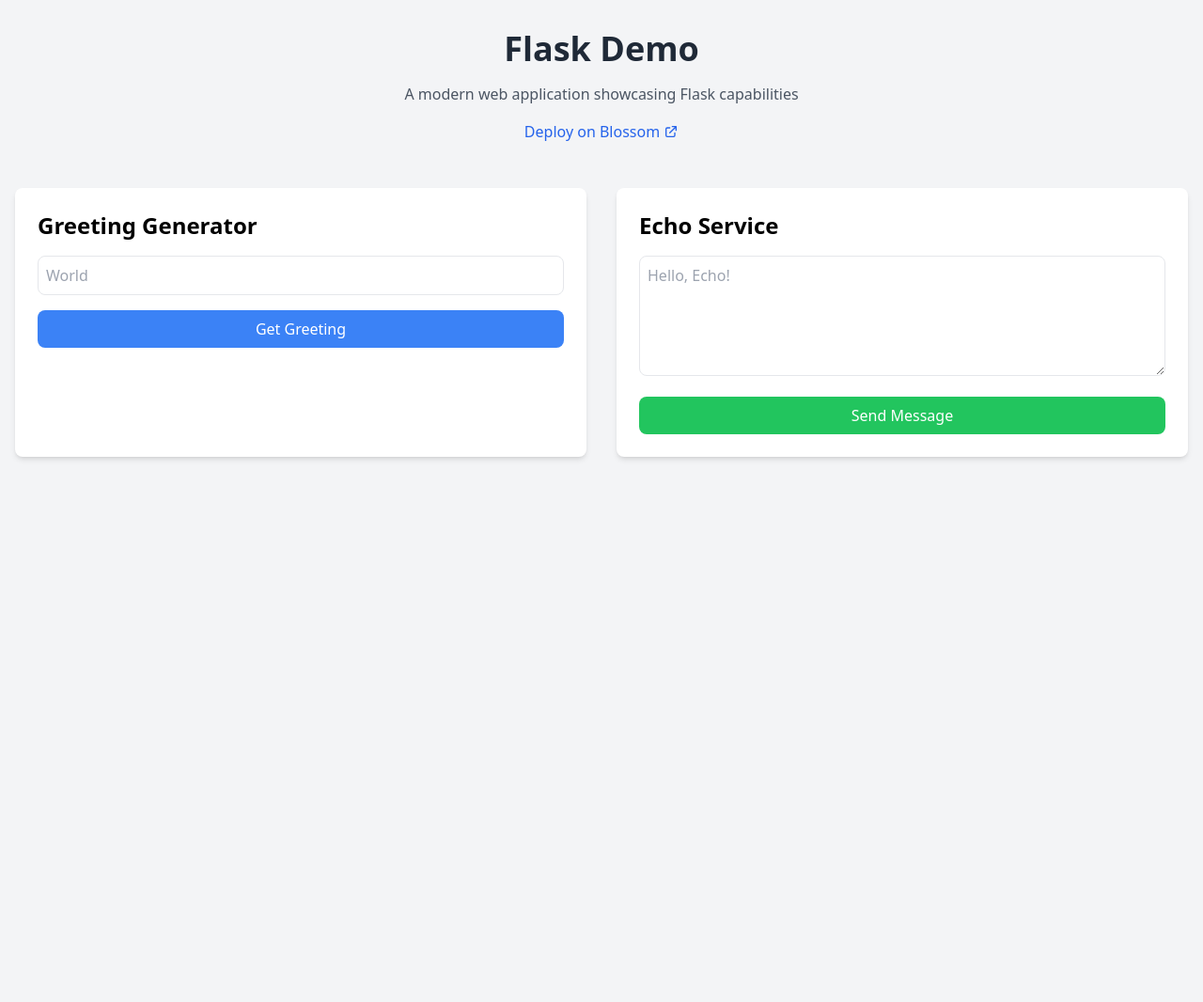
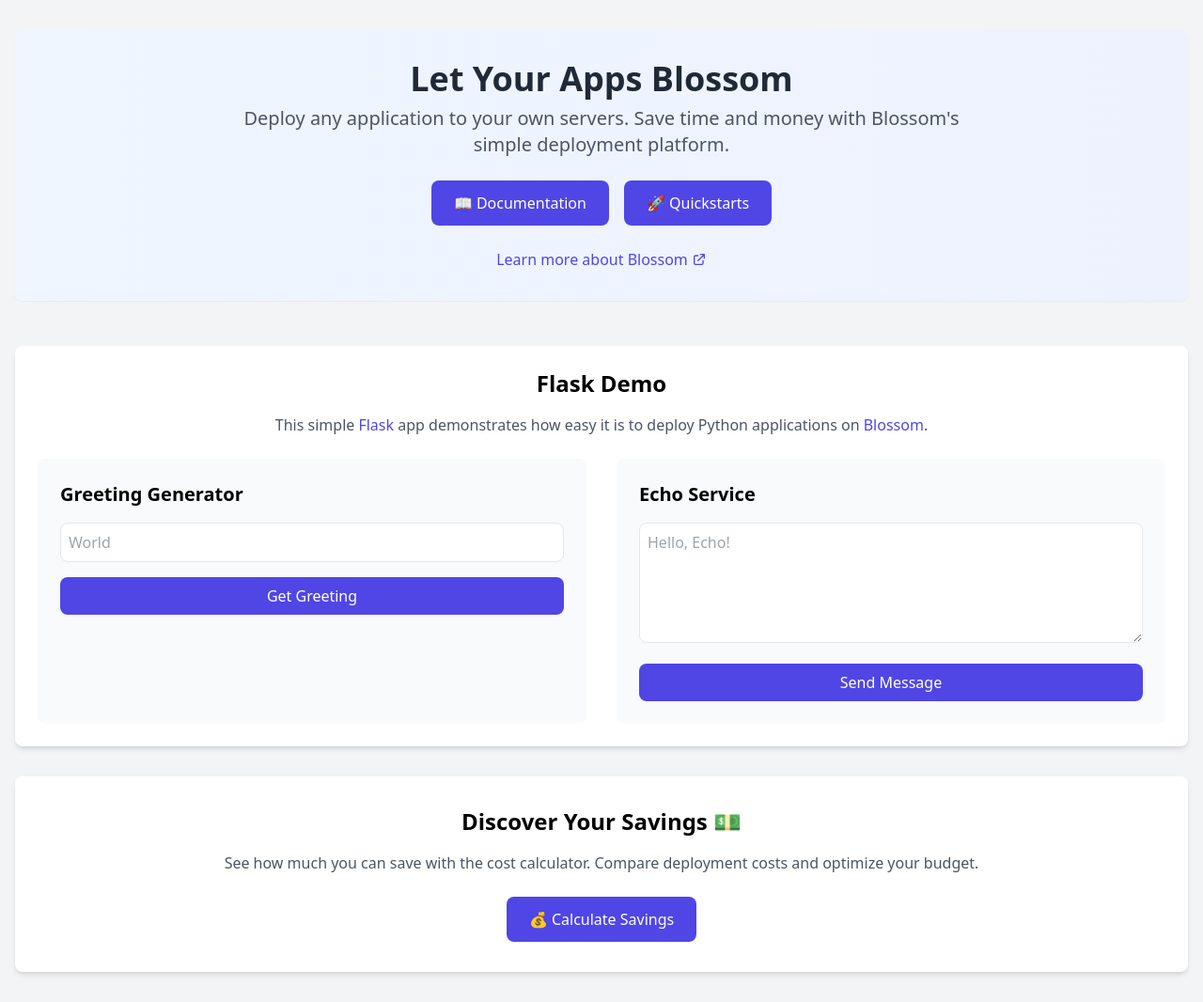
Before and after one commit to blossom-examples/python-flask, a Flask app: page / in a window 1280 px wide. Shown: the whole page at 94% size. Before the commit the page ends 489 px from the top, so only its background shows below. Run offline with Flask 3, Linux system fonts and the light colour scheme; some libraries are stand-ins or nearby versions.

Commit message:
design update

```diff
--- a/templates/index.html
+++ b/templates/index.html
@@ -10,51 +10,73 @@
 
 <body class="bg-gray-100 min-h-screen">
   <div class="container mx-auto px-4 py-8">
-    <header class="text-center mb-12">
-      <h1 class="text-4xl font-bold text-gray-800 mb-4">Flask Demo</h1>
-      <p class="text-gray-600 mb-4">A modern web application showcasing Flask capabilities</p>
-      <a href="https://blossom-cloud.com" target="_blank"
-        class="inline-flex items-center text-blue-600 hover:text-blue-800 transition-colors">
-        <span>Deploy on Blossom</span>
+    <!-- Hero Section -->
+    <div class="text-center mb-12 bg-gradient-to-r from-blue-50 to-indigo-50 p-8 rounded-lg shadow-sm">
+      <h1 class="text-4xl font-bold text-gray-800 mb-2">Let Your Apps Blossom</h1>
+      <p class="text-xl text-gray-600 mb-6 max-w-3xl mx-auto">Deploy any application to your own servers. Save time and money with Blossom's simple deployment platform.</p>
+      <div class="flex justify-center gap-4 mb-6">
+        <a href="https://docs.blossom-cloud.com" class="bg-indigo-600 hover:bg-indigo-700 text-white px-6 py-3 rounded-lg font-medium transition-colors">
+          📖 Documentation
+        </a>
+        <a href="https://www.blossom-cloud.com/quickstarts" class="bg-indigo-600 hover:bg-indigo-700 text-white px-6 py-3 rounded-lg font-medium transition-colors">
+          🚀 Quickstarts
+        </a>
+      </div>
+      <a href="https://blossom-cloud.com" target="_blank" class="text-indigo-600 hover:text-indigo-800 font-medium inline-flex items-center">
+        Learn more about Blossom
         <svg class="w-4 h-4 ml-1" fill="none" stroke="currentColor" viewBox="0 0 24 24">
-          <path stroke-linecap="round" stroke-linejoin="round" stroke-width="2"
-            d="M10 6H6a2 2 0 00-2 2v10a2 2 0 002 2h10a2 2 0 002-2v-4M14 4h6m0 0v6m0-6L10 14"></path>
+          <path stroke-linecap="round" stroke-linejoin="round" stroke-width="2" d="M10 6H6a2 2 0 00-2 2v10a2 2 0 002 2h10a2 2 0 002-2v-4M14 4h6m0 0v6m0-6L10 14"></path>
         </svg>
       </a>
-    </header>
+    </div>
+
+    <!-- Demo Section -->
+    <div class="bg-white rounded-lg shadow-md p-6 mb-8">
+      <h2 class="text-2xl font-semibold mb-4 text-center">Flask Demo</h2>
+      <p class="text-gray-600 mb-6 text-center">This simple <a href="https://flask.palletsprojects.com/" target="_blank" class="text-indigo-600 hover:text-indigo-800 font-medium">Flask</a> app demonstrates how easy it is to deploy Python applications on <a href="https://blossom-cloud.com" target="_blank" class="text-indigo-600 hover:text-indigo-800 font-medium">Blossom</a>.</p>
 
       <div class="grid md:grid-cols-2 gap-8">
         <!-- Greeting Card -->
-      <div class="bg-white rounded-lg shadow-md p-6">
-        <h2 class="text-2xl font-semibold mb-4">Greeting Generator</h2>
+        <div class="bg-gray-50 rounded-lg p-6">
+          <h3 class="text-xl font-semibold mb-4">Greeting Generator</h3>
           <div class="space-y-4">
             <input type="text" id="nameInput" placeholder="World"
-            class="w-full p-2 border rounded-lg focus:outline-none focus:ring-2 focus:ring-blue-500">
+              class="w-full p-2 border rounded-lg focus:outline-none focus:ring-2 focus:ring-indigo-500">
             <button onclick="getGreeting()"
-            class="w-full bg-blue-500 text-white py-2 px-4 rounded-lg hover:bg-blue-600 transition-colors">
+              class="w-full bg-indigo-600 text-white py-2 px-4 rounded-lg hover:bg-indigo-700 transition-colors">
               Get Greeting
             </button>
-          <div id="greetingResult" class="mt-4 p-4 bg-gray-50 rounded-lg hidden">
+            <div id="greetingResult" class="mt-4 p-4 bg-white rounded-lg hidden">
               <p class="text-gray-700"></p>
             </div>
           </div>
         </div>
 
         <!-- Echo Card -->
-      <div class="bg-white rounded-lg shadow-md p-6">
-        <h2 class="text-2xl font-semibold mb-4">Echo Service</h2>
+        <div class="bg-gray-50 rounded-lg p-6">
+          <h3 class="text-xl font-semibold mb-4">Echo Service</h3>
           <div class="space-y-4">
             <textarea id="echoInput" placeholder="Hello, Echo!"
-            class="w-full p-2 border rounded-lg focus:outline-none focus:ring-2 focus:ring-blue-500 h-32"></textarea>
+              class="w-full p-2 border rounded-lg focus:outline-none focus:ring-2 focus:ring-indigo-500 h-32"></textarea>
             <button onclick="sendEcho()"
-            class="w-full bg-green-500 text-white py-2 px-4 rounded-lg hover:bg-green-600 transition-colors">
+              class="w-full bg-indigo-600 text-white py-2 px-4 rounded-lg hover:bg-indigo-700 transition-colors">
               Send Message
             </button>
-          <div id="echoResult" class="mt-4 p-4 bg-gray-50 rounded-lg hidden">
+            <div id="echoResult" class="mt-4 p-4 bg-white rounded-lg hidden">
               <p class="text-gray-700"></p>
             </div>
           </div>
         </div>
+      </div>
+    </div>
+
+    <!-- Cost Savings Section -->
+    <div class="bg-white rounded-lg shadow-md p-8 text-center">
+      <h2 class="text-2xl font-semibold mb-4">Discover Your Savings 💵</h2>
+      <p class="text-gray-600 mb-6">See how much you can save with the cost calculator. Compare deployment costs and optimize your budget.</p>
+      <a href="https://www.blossom-cloud.com/pricing/calculator" class="inline-block bg-indigo-600 hover:bg-indigo-700 text-white px-6 py-3 rounded-lg font-medium transition-colors">
+        💰 Calculate Savings
+      </a>
     </div>
 
     <!-- Status Bar -->
```
Lines whose indentation alone changed are shown as unchanged.
